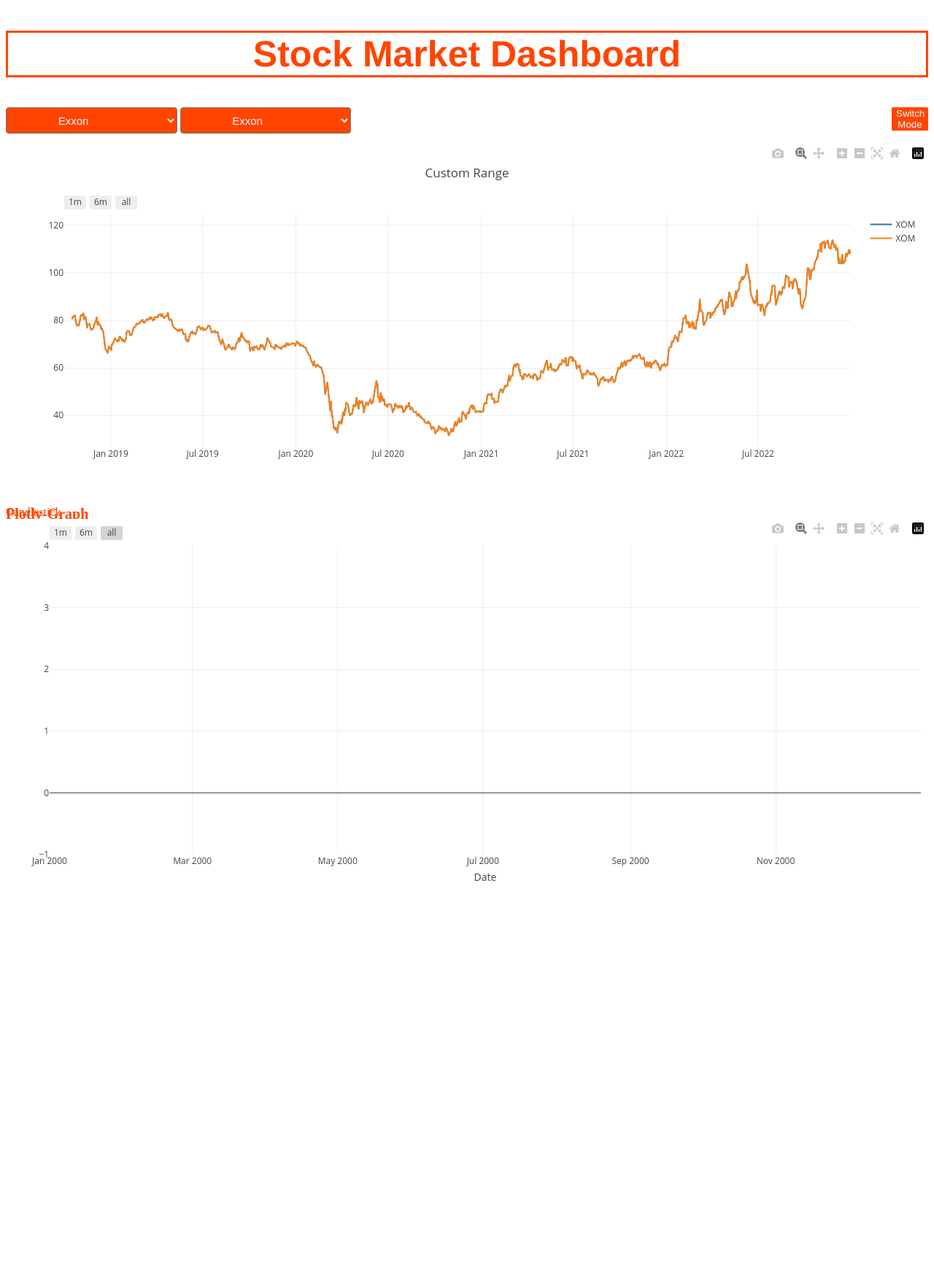
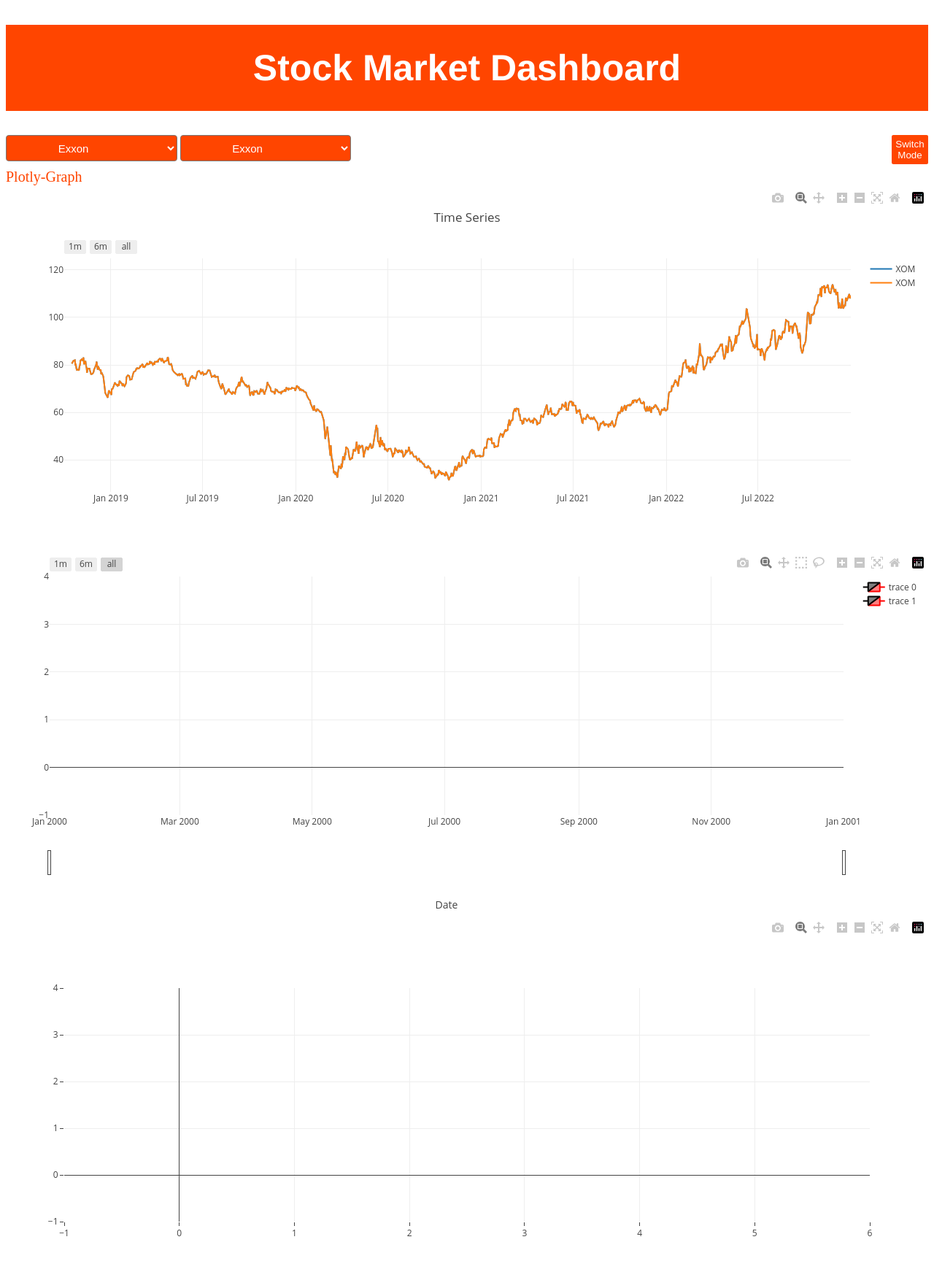
Before and after one commit to UzmaSayyeda/Stock-Success, a Flask app: page / in a window 1280 px wide. Shown: the whole page at 73% size. Before the commit the page ends 1207 px from the top, so only its background shows below. Run offline with Flask 3, Linux system fonts and the light colour scheme; data comes from the database, SQL or seed files in the repository; some libraries are stand-ins or nearby versions.

Commit message:
styled header, views 2,3 needs debugging

```diff
--- a/static/css/style.css
+++ b/static/css/style.css
@@ -16,32 +16,29 @@
 
 
 h1 {
-    display: block;
+    /* display: block; */
     font-family: Helvetica;
+    padding: 30px;
     text-align: center;
     font-size: 50px;
-    border: solid;
-    color: var(--secondary-color);
-    margin-block-start: 0.83em;
-    margin-block-end: 0.83em;
-    margin-inline-start: 0px;
-    margin-inline-end: 0px;
+    background-color: var(--secondary-color);
+    color: var(--primary-color);
+
 }
 
-#plotly-graph{
+.container{
     color: var(--secondary-color);
     font-size: 20px;
     height: 500px;
 }
 
-#view-2{
-    height: 500px;
-    color: var(--secondary-color);
-}
+
 
 #toggle{
     width: 50px;
+    padding: 5px;
     border: none;
+    border-radius: 10%;
     cursor: pointer;
     border-radius: 5%;
     color: var(--primary-color);
--- a/static/js/script.js
+++ b/static/js/script.js
@@ -28,6 +28,7 @@
       .then(response => response.json())
       .then(data2 => {
 
+        // plotly line/time series graph
        // defining traces for graph as an array of dictionaries
         const traces = [
           {
@@ -40,9 +41,12 @@
           y: data2.map(row => row.Open),
           name: ticker2
         }];
+  //--------------------------------------------------------------------------------//
+        // layout for time series / line plot
+        var layoutLine = {
 
-        var layoutLine = {
-          title: 'Custom Range',
+
+          title: 'Time Series',
           xaxis: {
             range: ["2018-10-01", "2022-12-31"],
             rangeselector: {buttons: [
@@ -68,7 +72,11 @@
             type: 'linear'
           }
         };
+        var config = {responsive: true}
+/**-------------------------------------------------------------------
+ --------------------------------------------------------------------- */
 
+        // fetching data for candlestick graph
         let  traces2 =
           [
             {
@@ -78,7 +86,7 @@
           low : [data1.map(row => row.Low)],
           open : [data1.map(row => row.Open)],
 
-          // cutomise colors
+          // customize colors
           increasing: {line: {color: 'black'}},
           decreasing: {line: {color: 'red'}},
           type : 'candlestick',
@@ -92,7 +100,7 @@
           low : [data2.map(row => row.Low)],
           open : [data2.map(row => row.Open)],
 
-          // cutomise colors
+          // customize colors
           increasing: {line: {color: 'black'}},
           decreasing: {line: {color: 'red'}},
           type : 'candlestick',
@@ -100,10 +108,12 @@
           yaxis : 'y'
         }
       ]
-      var trace2 = [traces2]
 
 
-        var layout = {
+      //--------------------------------------------------------------------------------//
+        // layout for candle stick graph.
+        var layoutView2 = {
+
           margin :{
             r: 10,
             t: 25,
@@ -135,8 +145,24 @@
             autorange: true
           }
         }
-        Plotly.newPlot('plotly-graph', traces, layoutLine);
-        Plotly.newPlot('view-2', trace2, layout);
+/**-------------------------------------------------------------------
+ --------------------------------------------------------------------- */
+
+
+      // view -3 plot
+
+      let data3 = [
+        {
+          z : [[data1], [data2]],
+          type : 'heatmap'
+        }
+      ]
+
+        // display graphs.
+        Plotly.newPlot('plotly-graph', traces, layoutLine,config);
+        Plotly.newPlot('view-2', traces2, layoutView2, config);
+        Plotly.newPlot('view-3', data3, config);
+
 
         // just to check if data is being fetched
         // console.log(data.map(row => row.Date));
--- a/templates/index.html
+++ b/templates/index.html
@@ -59,8 +59,9 @@
             <option value="GOOG">Google</option>
             <option value="META">S&P 500</option>
         </select>
-        <div id="plotly-graph" class="container"><strong>Plotly-Graph</strong></div>
+        <div id="plotly-graph" class="container">Plotly-Graph</div>
         <div id="view-2" class="container">Candlestick</div>
+        <div id = "view-3" class="container">WaterFall</div>
 
 
     <script src="../static/js/script.js"></script>
```
